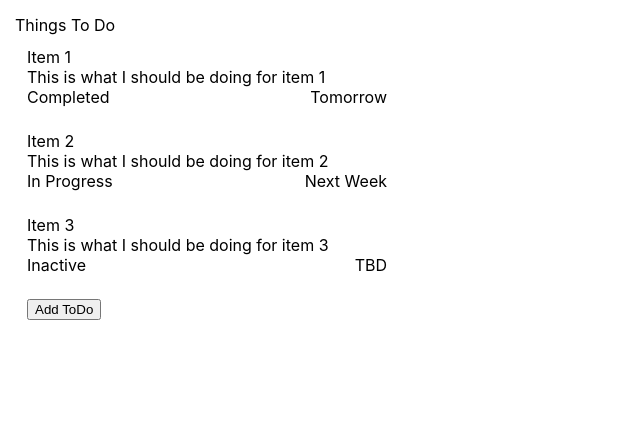
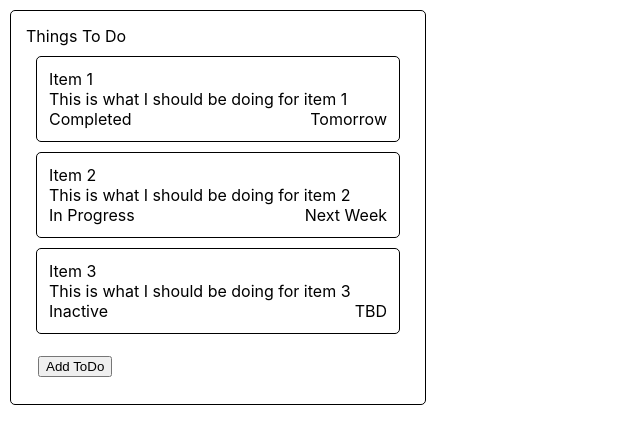
Before and after one commit to dru1208/to_do_challenge, a React (Create React App) app: page / in a window 1280 px wide. Shown: the top 444 px of the page, without its empty margins (0-640 px from the left). Built offline with nearby package versions, Linux system fonts and the light colour scheme.

Commit message:
[ah] border styling for toDos

```diff
--- a/src/components/ToDos.css
+++ b/src/components/ToDos.css
@@ -1,6 +1,9 @@
 .list-container {
   width: 30%;
   padding: 15px;
+  border: 1px solid black;
+  border-radius: 5px;
+  margin: 10px;
 }
 
 .list-button {
@@ -12,6 +15,9 @@
   flex-direction: column;
   justify-content: flex-start;
   padding: 12px;
+  margin: 10px;
+  border: 1px solid black;
+  border-radius: 5px;
 }
 
 .item-subcontainer {
```
